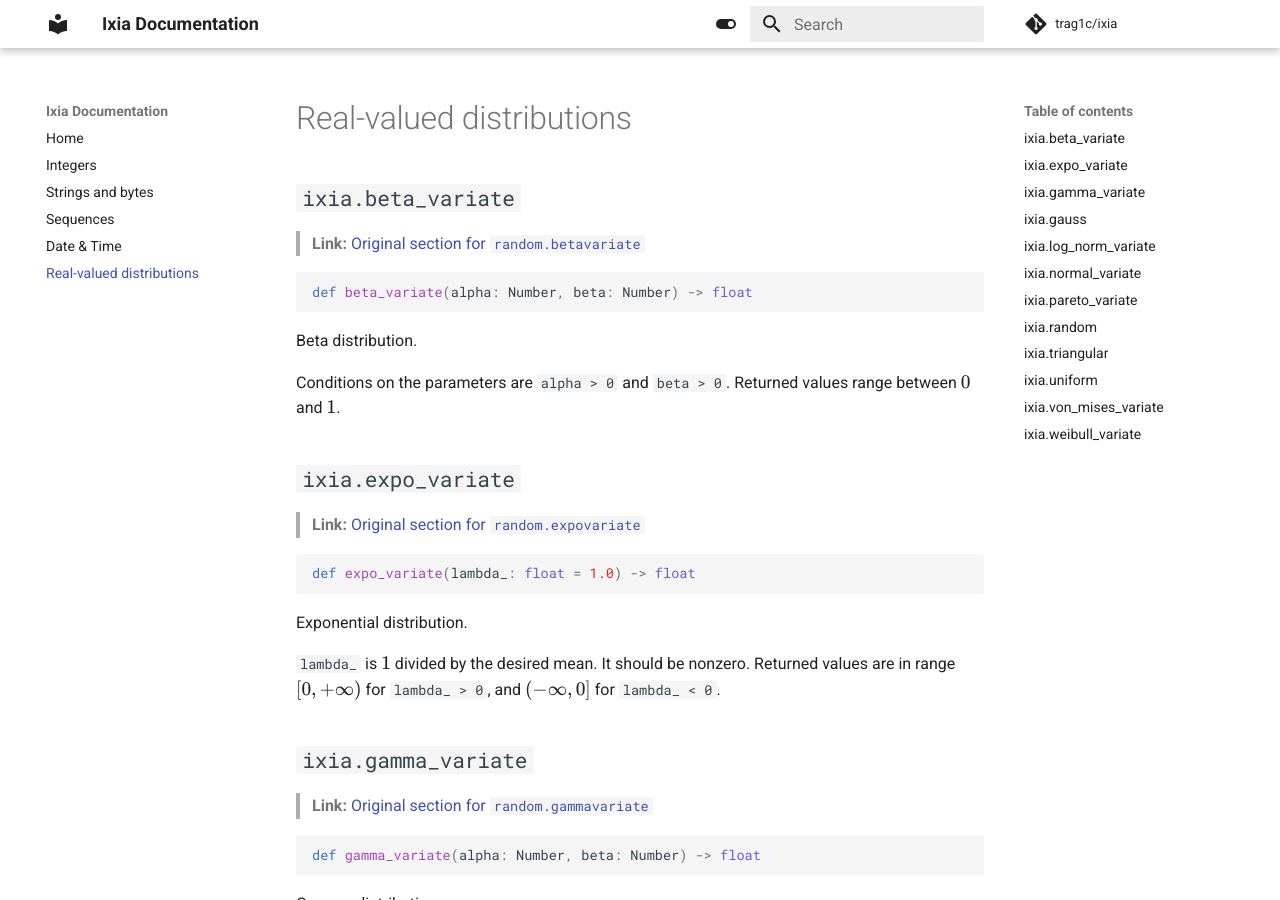
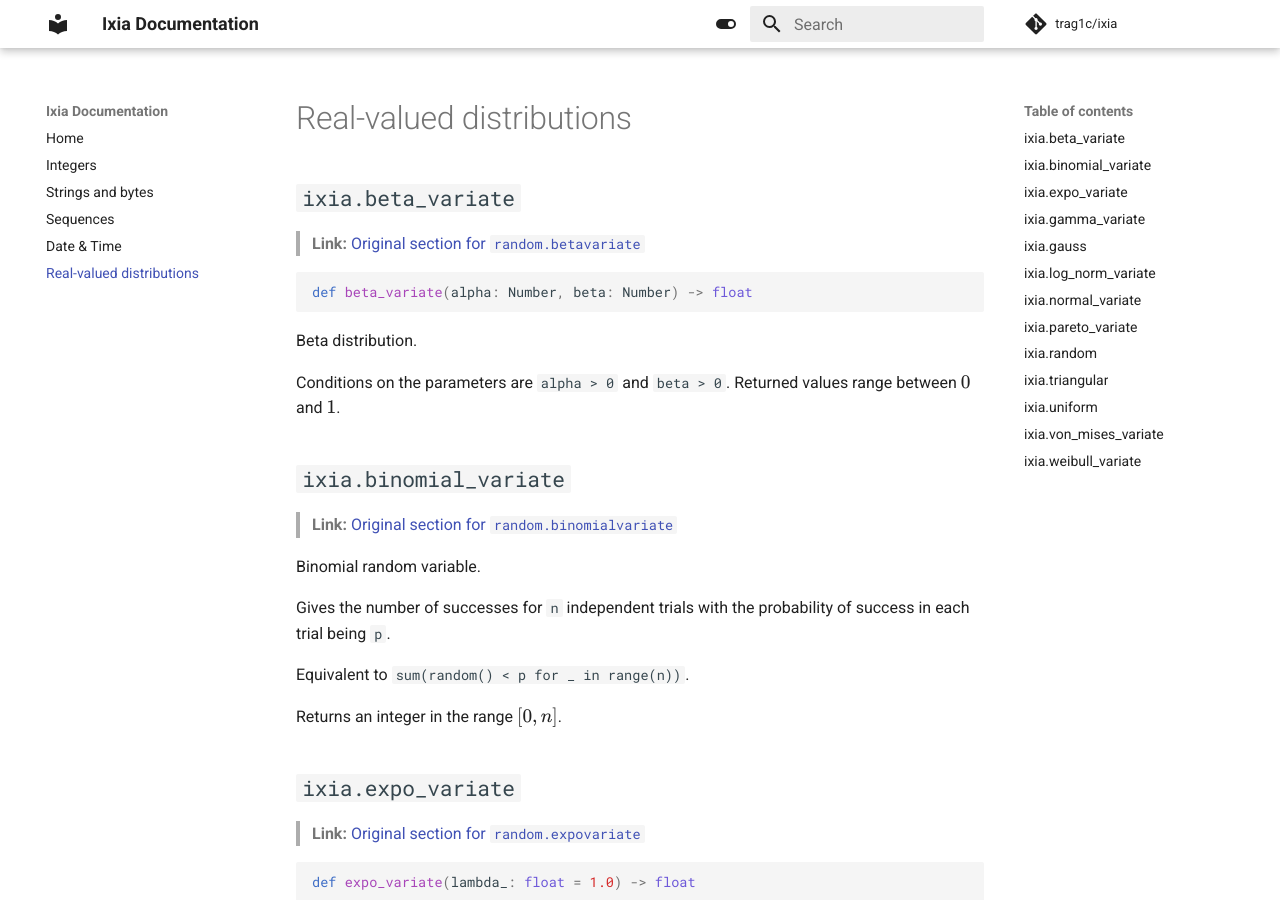
Before and after one commit to trag1c/ixia, an MkDocs documentation site: the page built from docs/distributions.md, in a window 1280 px wide and 900 px high. Built offline with MkDocs 1.6.1 and Material for MkDocs 9.7.7, drawn with Linux system fonts in a browser that asks for light colours; comment, search, counter and statistics services are not loaded.

Commit message:
(docs) Added ixia.binomial_variate

```diff
--- a/docs/distributions.md
+++ b/docs/distributions.md
@@ -12,6 +12,19 @@ Beta distribution.
 
 Conditions on the parameters are `alpha > 0` and `beta > 0`.
 Returned values range between $0$ and $1$.
+
+## `ixia.binomial_variate`
+
+> **Link:** [Original section for `random.binomialvariate`](https://docs.python.org/3.12/library/random.html#random.binomialvariate)
+
+Binomial random variable.
+
+Gives the number of successes for `n` independent trials
+with the probability of success in each trial being `p`.
+
+Equivalent to `sum(random() < p for _ in range(n))`.
+
+Returns an integer in the range $[0, n]$.
 
 
 ## `ixia.expo_variate`
```
Also changed, not shown: 1 other file.
